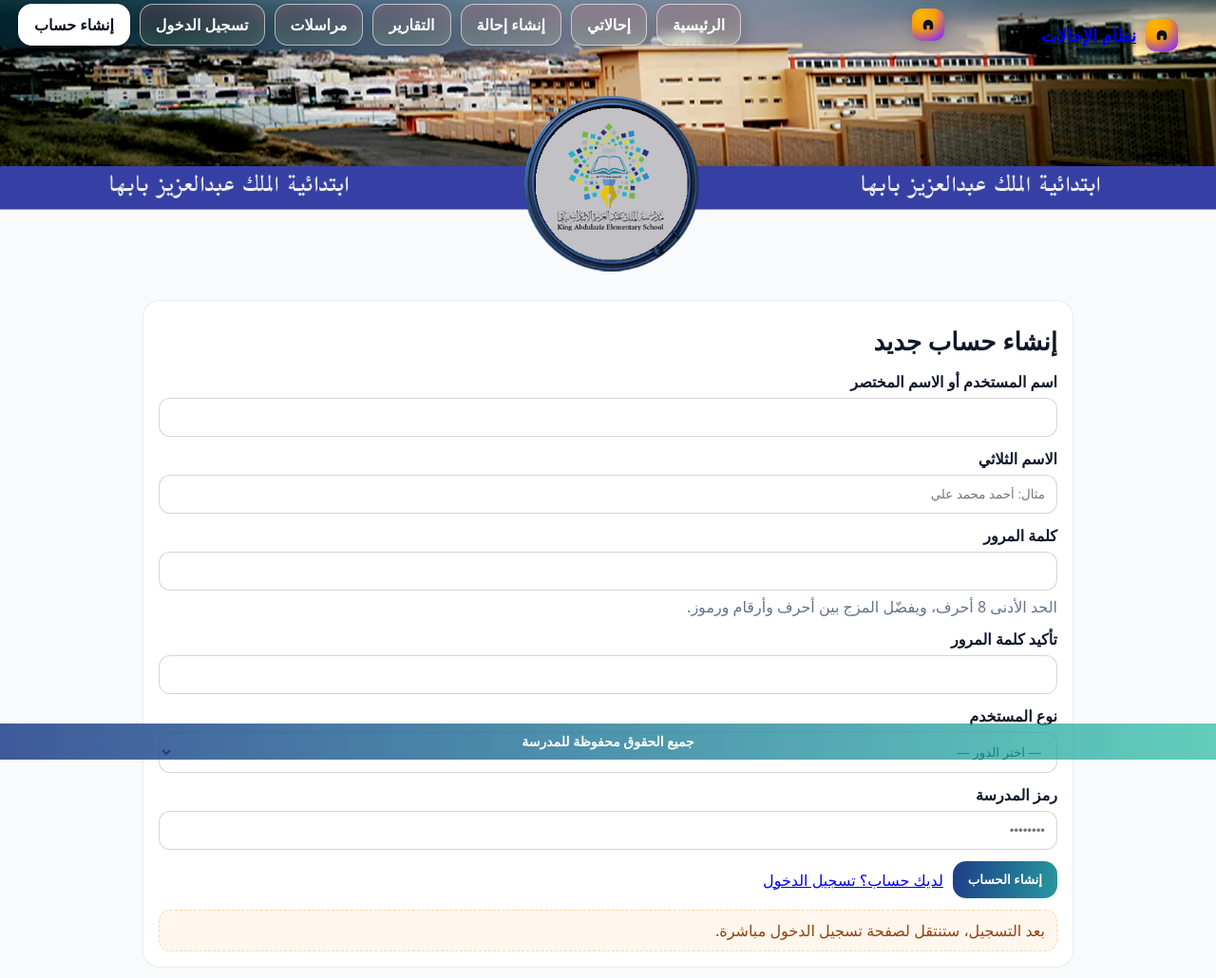
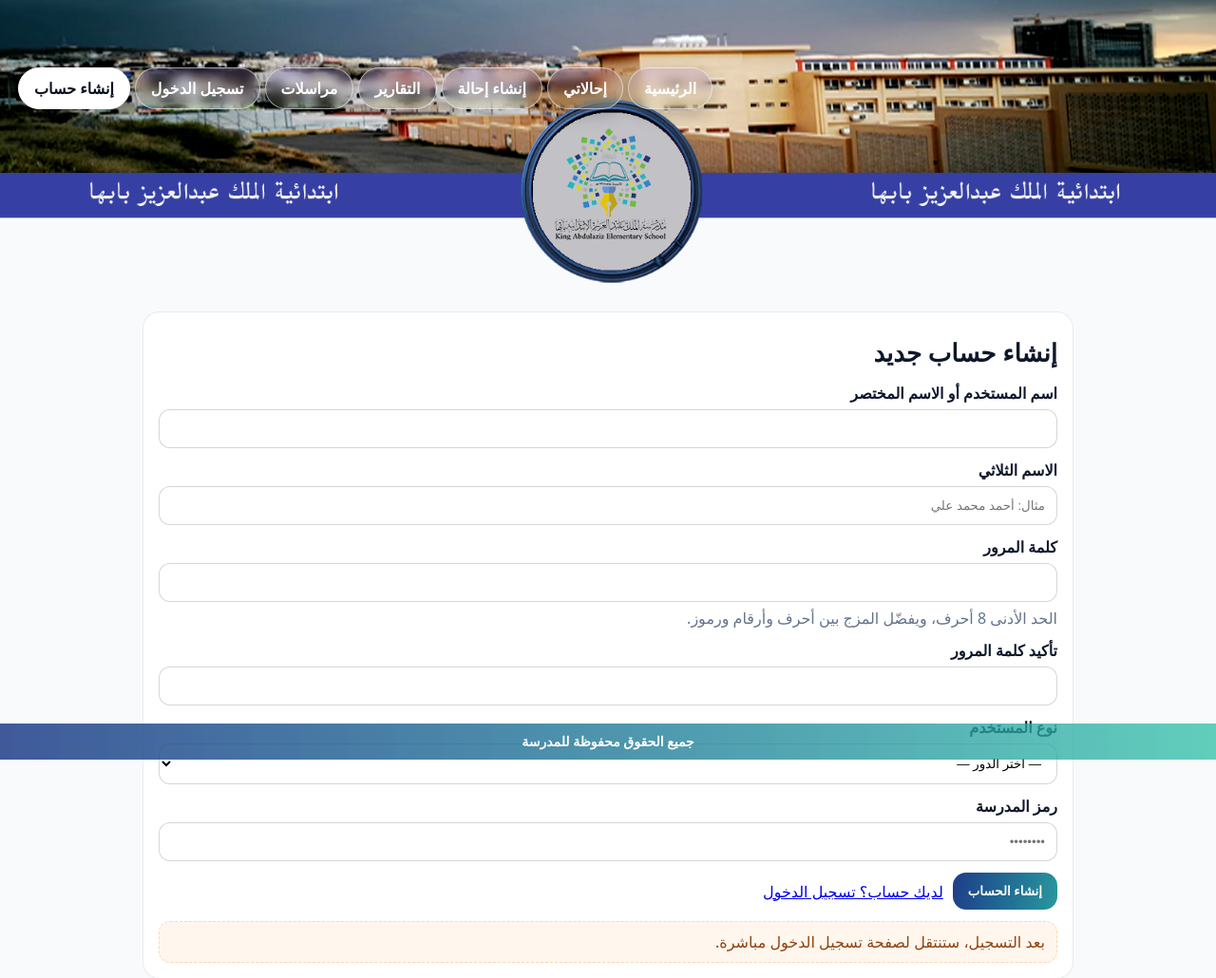
Before and after one commit to yasser-dev2024/kingabdulaziz205, a Django app: page /accounts/register/ in a window 1280 px wide. Shown: the top 1030 px of the page at 95% size. Run offline with Django 5.2, Linux system fonts and the light colour scheme; data comes from the database, SQL or seed files in the repository; both versions use the stored data as it was after the commit.

Commit message:
الوضع المضبوط

```diff
--- a/templates/header.html
+++ b/templates/header.html
@@ -9,10 +9,10 @@
       background:url('/static/king.png') center/cover no-repeat;
       position:relative;overflow:visible;z-index:1;
       /* فراغ بسيط أسفل البنر لعدم تداخل الشعار الدائري */
-      padding-bottom:78px;
+      padding-bottom:90px;
     }
 
-    /* الشريط العلوي الصغير (اختياري) */
+    /* الشريط العلوي الصغير (أُزيل المحتوى الخاص بنظام الإحالات) */
     .hdr-top{
       max-width:1200px;margin:auto;
       display:flex;align-items:center;justify-content:space-between;gap:16px;
@@ -28,25 +28,25 @@
 
     /* الروابط فوق البنر (بدون شريط) */
     .hdr-actions{
-      position:absolute;right:30;left:0;bottom:250px; /* أسفل البنر */
+      position:absolute;right:50;left:0;bottom:195px; /* أسفل البنر */
       z-index:4;
     }
     .hdr-actions-wrap{
-      max-width:1200px;margin:auto;
-      display:flex;align-items:center;justify-content:space-between;gap:180px;
+      max-width:999px;margin:auto;
+      display:flex;align-items:center;justify-content:flex-start;gap:10px;
       padding:0 19px;
     }
 
-    /* مجموعة الروابط يمين */
-    .hdr-links{display:flex;align-items:center;gap:10px;flex-wrap:wrap}
+    /* مجموعة الروابط */
+    .hdr-links{display:flex;align-items:center;gap:5px;flex-wrap:wrap}
 
     /* زر زجاجي بإطار قوي */
     .hdr-link{
-      --ring: rgba(255,255,255,.6);
-      --bg1: rgba(237, 4, 4, 0.12);
-      --bg2: rgba(182, 253, 4, 0.06);
+      --ring: rgba(246, 246, 244, 0.6);
+      --bg1: rgba(68, 8, 250, 0.12);
+      --bg2: rgba(179, 248, 7, 0.06);
       color:#ffffff;text-decoration:none;font-weight:700;
-      padding:10px 16px;border-radius:14px;
+      padding:10px 16px;border-radius:29px;
       background:linear-gradient(180deg,var(--bg1),var(--bg2));
       border:1.5px solid var(--ring);
       box-shadow:
@@ -77,28 +77,12 @@
 
   <!-- البنر بالصورة -->
   <div class="hdr-banner">
-    <!-- شعار/عنوان صغير أعلى البنر (اختياري للنقر على الرئيسية) -->
-    <div class="hdr-top">
-      <a class="hdr-brand" href="/" aria-label="الرئيسية">
-        <span class="hdr-logo" aria-hidden="true">
-          <svg viewBox="0 0 24 24"><path d="M5 12a7 7 0 1 1 14 0v4a3 3 0 0 1-3 3h-1a1 1 0 0 1-1-1v-5h-4v5a1 1 0 0 1-1 1H8a3 3 0 0 1-3-3v-4z"/></svg>
-        </span>
-        <span class="hdr-title">نظام الإحالات</span>
-      </a>
-      <div></div>
-    </div>
+    <!-- أُزيل رابط/عنوان "نظام الإحالات" وشعاره من أعلى البنر -->
 
     <!-- الروابط: فوق البنر مباشرة، بدون خلفية شريط -->
     <div class="hdr-actions">
       <div class="hdr-actions-wrap">
-        <!-- يسار: الشعار/العنوان كرابط رئيسية (يبقى كما هو) -->
-        <a class="hdr-brand" href="/" aria-label="الرئيسية" style="text-decoration:none">
-          <span class="hdr-logo" aria-hidden="true">
-            <svg viewBox="0 0 24 24"><path d="M5 12a7 7 0 1 1 14 0v4a3 3 0 0 1-3 3h-1a1 1 0 0 1-1-1v-5h-4v5a1 1 0 0 1-1 1H8a3 3 0 0 1-3-3v-4z"/></svg>
-          </span>
-        </a>
-
-        <!-- يمين: الروابط نفسها بدون أي تغيير في المسارات -->
+        <!-- تُركت روابط التنقل كما هي تمامًا -->
         <div class="hdr-links">
           <a class="hdr-link" href="/">الرئيسية</a>
           <a class="hdr-link" href="/referrals/">إحالاتي</a>
```
Also changed, not shown: referrals/views.py (+7 -42 lines), db.sqlite3.
